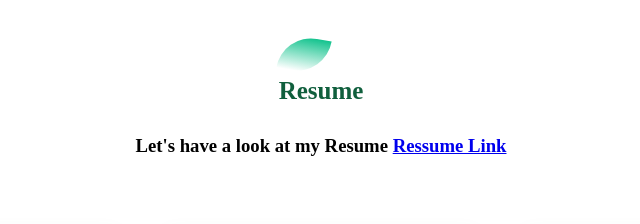
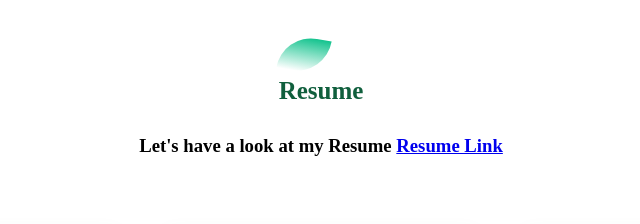
Before and after one commit to khushiojha/khushi_ojha, a plain HTML site: page index.html in a window 1280 px wide. Shown: the part 2980-3204 px from the top of the page, 319-959 px from the left. Drawn offline with Linux system fonts and the light colour scheme; some packages are replaced by stand-ins of ours; a script that the page names is missing.

Commit message:
Update index.html

```diff
--- a/index.html
+++ b/index.html
@@ -174,7 +174,7 @@ html,css and Javascript <br>
         <section id="testimonial">
             <div class="title-text">
                 <p>Resume</p>
-                <h3>Let's have a look at my Resume  <a href="https://drive.google.com/file/d/1CklecFi_0JkCAQc7hwtohAb-2tlCe3fD/view?usp=share_link">Ressume Link</a></h3>
+                <h3>Let's have a look at my Resume  <a href="https://drive.google.com/file/d/1CklecFi_0JkCAQc7hwtohAb-2tlCe3fD/view?usp=share_link">Resume Link</a></h3>
                     <!-- <a href="https://drive.google.com/file/d/14X-JDZy4HRNtTbH8VkDrlpd16nRv4cHa/view?usp=sharing">Link</a></h3> -->
             </div>
             <div class="testimonial-row">
```
